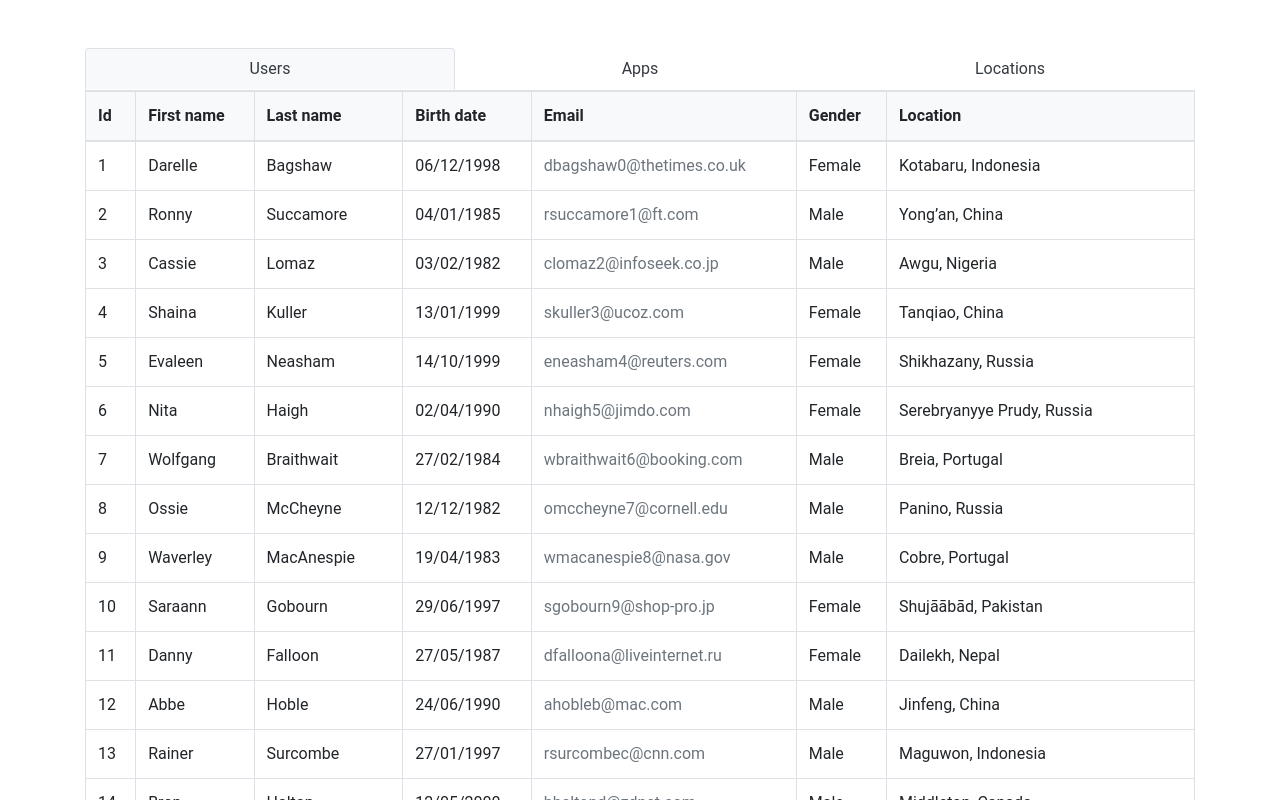
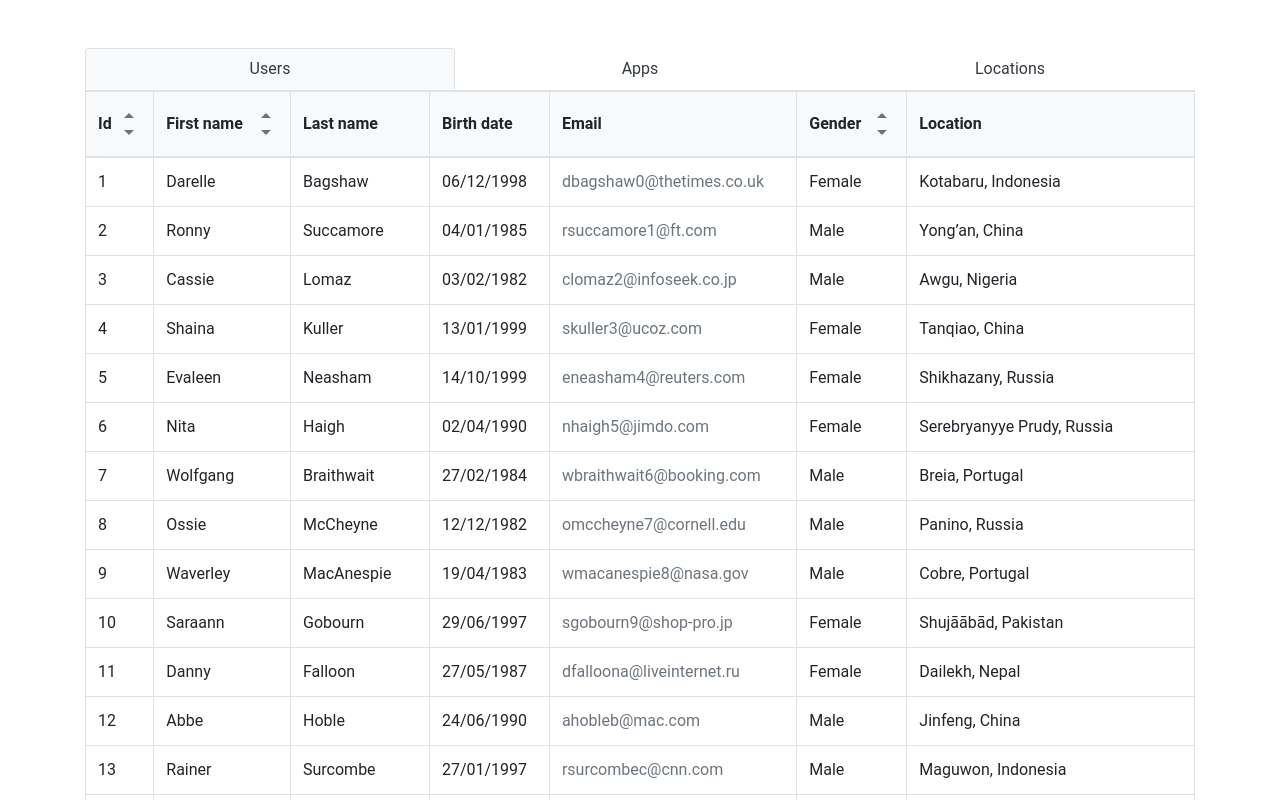
Before and after one commit to vmashnitskaya/datagrid, a React (Create React App) app: page /users in a window 1280 px wide. Shown: the top 800 px of the page. Built offline with nearby package versions, Linux system fonts and the light colour scheme.

Commit message:
add sorting

```diff
--- a/package.json
+++ b/package.json
@@ -3,6 +3,8 @@
   "version": "0.1.0",
   "private": true,
   "dependencies": {
+    "@material-ui/core": "^4.11.0",
+    "@material-ui/icons": "^4.9.1",
     "@testing-library/jest-dom": "^4.2.4",
     "@testing-library/react": "^9.3.2",
     "@testing-library/user-event": "^7.1.2",
@@ -20,7 +22,9 @@
     "eslint-config-prettier": "^6.11.0",
     "eslint-plugin-jest": "^24.0.2",
     "eslint-plugin-prettier": "^3.1.4",
+    "install": "^0.13.0",
     "node-sass": "^4.14.1",
+    "npm": "^6.14.8",
     "prettier": "^2.1.2",
     "react": "^16.13.1",
     "react-dom": "^16.13.1",
--- a/src/components/AppTable.tsx
+++ b/src/components/AppTable.tsx
@@ -26,10 +26,13 @@ const AppTable: FC<AppTableProps> = ({ fetchAppsData, appData, loadingApp, error
             { header: 'App URL', name: 'app_url' },
         ];
     }, []);
+    const columnsForSorting = useMemo<string[]>(() => {
+        return ['app_id', 'app_name', 'app_version', 'app_domain'];
+    }, []);
 
     useEffect(() => {
         fetchAppsData('Apps');
-    }, []);
+    }, [fetchAppsData]);
 
     return (
         <Table
@@ -37,6 +40,7 @@ const AppTable: FC<AppTableProps> = ({ fetchAppsData, appData, loadingApp, error
             renderData={appData}
             loading={loadingApp}
             error={errorApp}
+            columnsForSorting={columnsForSorting}
         />
     );
 };
--- a/src/components/LocationTable.tsx
+++ b/src/components/LocationTable.tsx
@@ -33,9 +33,13 @@ const LocationTable: FC<LocationTableProps> = ({
         ];
     }, []);
 
+    const columnsForSorting = useMemo<string[]>(() => {
+        return ['city', 'country', 'state', 'country_code'];
+    }, []);
+
     useEffect(() => {
         fetchLocationsData('Locations');
-    }, []);
+    }, [fetchLocationsData]);
 
     return (
         <Table
@@ -43,6 +47,7 @@ const LocationTable: FC<LocationTableProps> = ({
             loading={loadingLocation}
             error={errorLocation}
             columnHeaders={columnHeaders}
+            columnsForSorting={columnsForSorting}
         />
     );
 };
--- /dev/null
+++ b/src/components/Table/Table.scss
@@ -0,0 +1,19 @@
+.table th{
+  .header {
+    display: flex;
+    justify-content: space-between;
+    align-items: center;
+    min-height: 40px;
+    .sorting {
+      display: flex;
+      flex-direction: column;
+      .up{
+        cursor: pointer;
+      }
+      .down{
+        margin-top: -8px;
+        cursor: pointer;
+      }
+    }
+  }
+}
--- a/src/components/Table/Table.tsx
+++ b/src/components/Table/Table.tsx
@@ -1,18 +1,83 @@
-import React, { FC } from 'react';
+import React, { FC, useEffect, useState } from 'react';
+import ArrowDropUpIcon from '@material-ui/icons/ArrowDropUp';
+import ArrowDropDownIcon from '@material-ui/icons/ArrowDropDown';
+import clsx from 'clsx';
 
 import Loader from '../Loader';
 import TableRow from './TableRow';
+import './Table.scss';
 
 import { ColumnInterface } from '../ColumnInterface';
+import { render } from 'react-dom';
 
 export interface TableProps {
     renderData: { [key: string]: any }[];
     loading: boolean;
     error: string;
     columnHeaders: ColumnInterface[];
+    columnsForSorting: string[];
 }
 
-const Table: FC<TableProps> = ({ renderData, loading, error, columnHeaders }) => {
+const Table: FC<TableProps> = ({
+    renderData,
+    loading,
+    error,
+    columnHeaders,
+    columnsForSorting,
+}) => {
+    const [sorting, setSorting] = useState<string>('');
+    const [sortingColumn, setSortingColumn] = useState<string>('');
+    const [sortedRenderData, setSortedRenderData] = useState<{ [key: string]: any }[]>([]);
+
+    useEffect(() => {
+        setSortedRenderData([]);
+    }, []);
+
+    const sortData = (): { [key: string]: any }[] => {
+        const arrayForSorting = [...renderData];
+        if (sorting === 'down') {
+            arrayForSorting.sort((a, b) => {
+                if (a[sortingColumn] < b[sortingColumn]) {
+                    return -1;
+                }
+                if (a[sortingColumn] > b[sortingColumn]) {
+                    return 1;
+                }
+                return 0;
+            });
+        } else {
+            arrayForSorting.sort((a, b) => {
+                if (a[sortingColumn] > b[sortingColumn]) {
+                    return -1;
+                }
+                if (a[sortingColumn] < b[sortingColumn]) {
+                    return 1;
+                }
+                return 0;
+            });
+        }
+        return arrayForSorting;
+    };
+
+    useEffect(() => {
+        if (sorting.length > 0) {
+            setSortedRenderData(sortData());
+        }
+    }, [sorting, sortingColumn, renderData]);
+
+    useEffect(() => {
+        console.log(sortedRenderData);
+    }, [sortedRenderData]);
+
+    const handleSorting = (columnName: string) => {
+        setSorting('down');
+        setSortingColumn(columnName);
+    };
+    const handleReverseSorting = (columnName: string) => {
+        setSorting('up');
+        setSortingColumn(columnName);
+    };
+
     return (
         <>
             {loading || error.length > 0 || renderData.length === 0 ? (
@@ -23,19 +88,57 @@ const Table: FC<TableProps> = ({ renderData, loading, error, columnHeaders }) =>
                         <tr>
                             {columnHeaders.map((element, index: number) => (
                                 <th key={`key${index + 1}`} className="bg-light">
-                                    {element.header}
+                                    <div className="header">
+                                        <div>{element.header}</div>
+                                        {columnsForSorting.includes(element.name) && (
+                                            <div className="sorting">
+                                                <ArrowDropUpIcon
+                                                    className={clsx(
+                                                        'up',
+                                                        'text-secondary',
+                                                        sorting === 'up' &&
+                                                            sortingColumn === element.name &&
+                                                            'text-info'
+                                                    )}
+                                                    onClick={() =>
+                                                        handleReverseSorting(element.name)
+                                                    }
+                                                />
+                                                <ArrowDropDownIcon
+                                                    className={clsx(
+                                                        'down',
+                                                        'text-secondary',
+                                                        sorting === 'down' &&
+                                                            sortingColumn === element.name &&
+                                                            'text-info'
+                                                    )}
+                                                    onClick={() => handleSorting(element.name)}
+                                                />
+                                            </div>
+                                        )}
+                                    </div>
                                 </th>
                             ))}
                         </tr>
                     </thead>
                     <tbody>
-                        {renderData.map((element: { [key: string]: any }, index: number) => (
-                            <TableRow
-                                key={`key${index + 1}`}
-                                row={element}
-                                columnHeaders={columnHeaders}
-                            />
-                        ))}
+                        {sorting.length === 0
+                            ? renderData.map((element: { [key: string]: any }, index: number) => (
+                                  <TableRow
+                                      key={`key${index + 1}`}
+                                      row={element}
+                                      columnHeaders={columnHeaders}
+                                  />
+                              ))
+                            : sortedRenderData.map(
+                                  (element: { [key: string]: any }, index: number) => (
+                                      <TableRow
+                                          key={`key${index + 1}`}
+                                          row={element}
+                                          columnHeaders={columnHeaders}
+                                      />
+                                  )
+                              )}
                     </tbody>
                 </table>
             )}
--- a/src/components/Table/TableCell.scss
+++ b/src/components/Table/TableCell.scss
@@ -1,4 +1,4 @@
 td{
   overflow: hidden;
-  padding: 5px;
+  padding: 5px 2px;
 }
--- a/src/components/UserTable.tsx
+++ b/src/components/UserTable.tsx
@@ -29,9 +29,13 @@ const UserTable: FC<UserTableProps> = ({ userData, loadingUser, errorUser, fetch
         ];
     }, []);
 
+    const columnsForSorting = useMemo<string[]>(() => {
+        return ['id', 'first_name', ';ast_name', 'gender'];
+    }, []);
+
     useEffect(() => {
         fetchUsersData('Users');
-    }, []);
+    }, [fetchUsersData]);
 
     return (
         <Table
@@ -39,6 +43,7 @@ const UserTable: FC<UserTableProps> = ({ userData, loadingUser, errorUser, fetch
             renderData={userData}
             loading={loadingUser}
             error={errorUser}
+            columnsForSorting={columnsForSorting}
         />
     );
 };
--- a/src/redux/api.ts
+++ b/src/redux/api.ts
@@ -1,10 +1,10 @@
 import data from './mock_data';
 
-const links = {
-    users: 'https://my.api.mockaroo.com/datagrid.json?key=80505eb0',
-    apps: 'https://my.api.mockaroo.com/technologies.json?key=80505eb0',
-    locations: 'https://my.api.mockaroo.com/locations.json?key=80505eb0',
-};
+// const links = {
+//     users: 'https://my.api.mockaroo.com/datagrid.json?key=80505eb0',
+//     apps: 'https://my.api.mockaroo.com/technologies.json?key=80505eb0',
+//     locations: 'https://my.api.mockaroo.com/locations.json?key=80505eb0',
+// };
 
 const fetchApiData = (tabActive: string) => {
     // const url = tabActive in links ? links[tabActive as keyof typeof links] : null;
```
Also changed, not shown: 1 other file (tests, documents, lock files or other folders).
